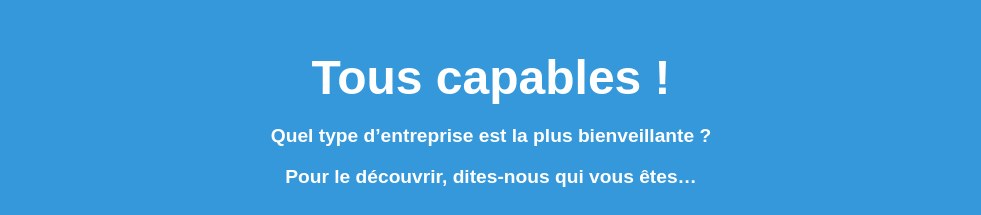
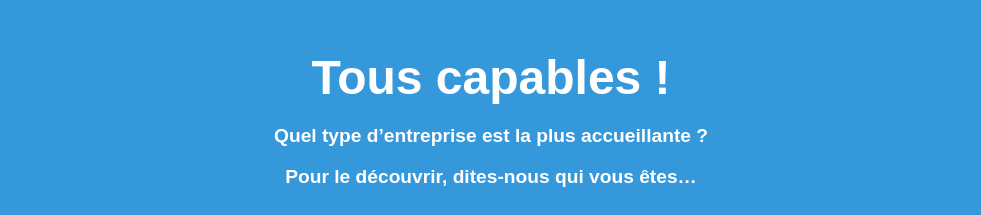
Before and after one commit to Gambadeur/datathon-ajis, a React (Create React App) app: page / in a window 1280 px wide. Shown: the top 215 px of the page, without its empty margins (149-1130 px from the left). Built offline with nearby package versions, Linux system fonts and the light colour scheme; what react-tap-event-plugin would draw is missing.

Commit message:
Fix wording mistakes

```diff
--- a/src/Containers/Home.js
+++ b/src/Containers/Home.js
@@ -34,7 +34,7 @@ class Home extends Component {
 		return (
 			<div style={styleHome} className="screen">
 				<h2>Tous capables !</h2>
-				<h3>Quel type d’entreprise est la plus bienveillante ?</h3>
+				<h3>Quel type d’entreprise est la plus accueillante ?</h3>
 				<h3>Pour le découvrir, dites-nous qui vous êtes…</h3>
 				<div style={styleForm}>
 					<Form />
--- a/src/Containers/Region.js
+++ b/src/Containers/Region.js
@@ -10,7 +10,7 @@ class Region extends Component {
 			<div style={{display:'flex', alignItems: 'center', justifyContent: 'center'}}>
 			<iframe width="450" height="450" scrolling="no" frameborder="no" src="https://fusiontables.google.com/embedviz?q=select+col11%3E%3E1+from+1Ts12PGBhAjmpSSKl9ZdJEnbW2GgWQA88QKgjRBqz&amp;viz=MAP&amp;h=false&amp;lat=46.90577592265814&amp;lng=2.270827854687485&amp;t=1&amp;z=5&amp;l=col11%3E%3E1&amp;y=2&amp;tmplt=2&amp;hml=KML"></iframe>
 
-					<p style={{width: '15em', fontSize: '1.2rem', padding: '2em', lineHeight: '1.7rem'}}>Alors que Paris emploie le plus de personnes, ce sont les départements ruraux qui mobilisent le plus les dispositifs de l’Agefiph. La Corse, la Lozère, le Gers sont ainsi bien représentées sur la carte avec des ratios de personnes handicapées aidées supérieur à 5 pour 1000 actifs.
+					<p style={{width: '15em', fontSize: '1.2rem', padding: '2em', lineHeight: '1.7rem'}}>Alors que Paris emploie le plus de personnes, ce sont les départements ruraux qui mobilisent le plus les dispositifs de l’Agefiph. La Corse, la Lozère, le Gers sont ainsi bien représentés sur la carte avec des ratios de personnes handicapées aidées supérieurs à 5 pour 1000 actifs.
 					</p>
 			</div>
 
```
